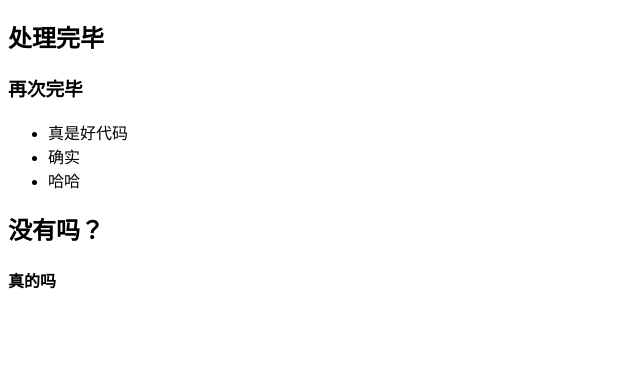
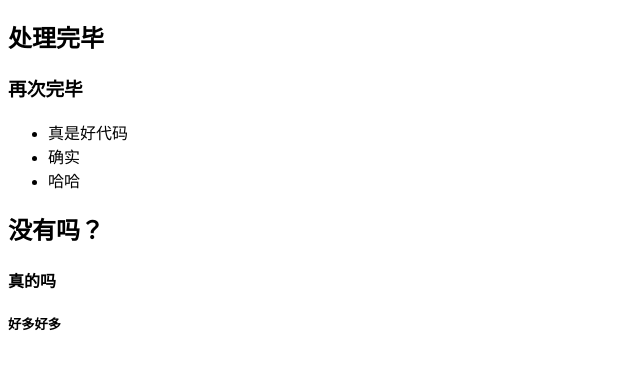
Before and after one commit to zhouzhigang190/git-demo, a plain HTML site: page index.html in a window 1280 px wide. Shown: the part 70-438 px from the top of the page, without its empty margins (0-640 px from the left). Drawn offline with Linux system fonts and the light colour scheme.

Commit message:
修改bug

```diff
--- a/index.html
+++ b/index.html
@@ -17,5 +17,6 @@
     </ul>
     <h2>没有吗？</h2>
      <h4>真的吗</h4>
+     <h5>好多好多</h5>
 </body>
 </html>
```
